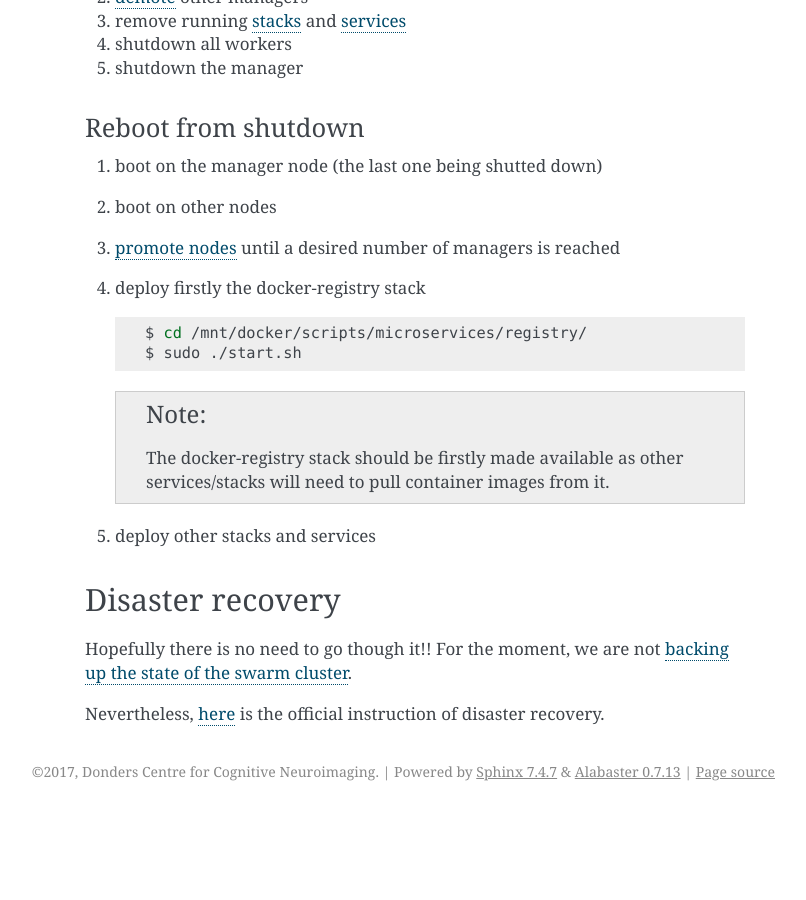
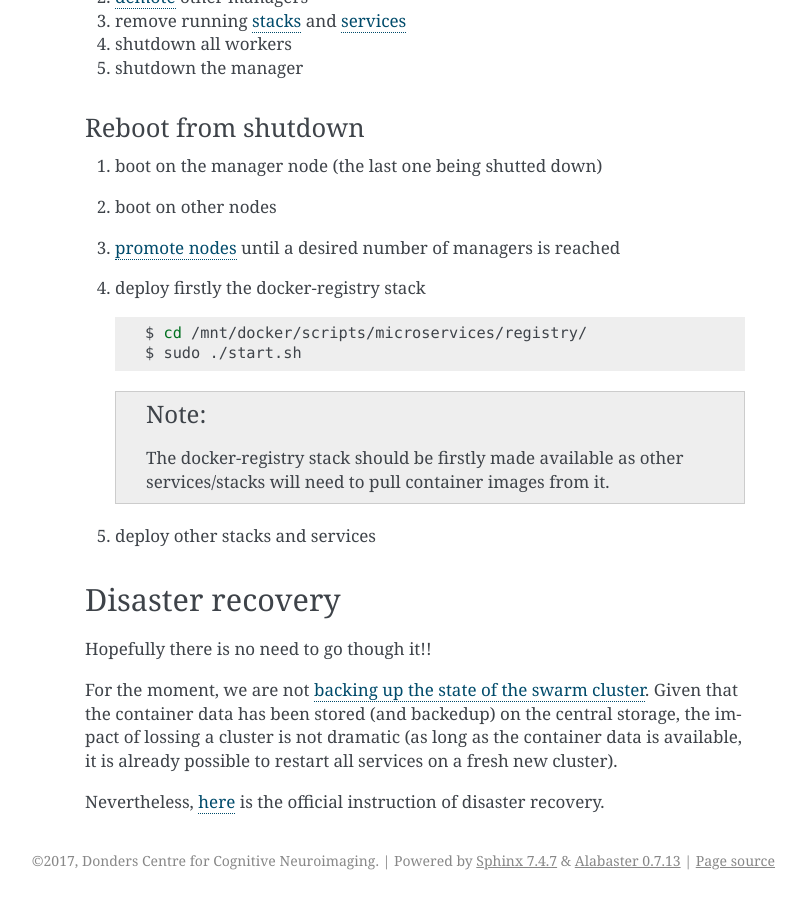
Before and after one commit to Donders-Institute/docker-swarm-setup, a Sphinx documentation site: the page built from doc/operation.rst, in a window 1280 px wide and 900 px high, scrolled down 6116 px. Shown: the whole window, without its empty margins (335-1141 px from the left). Built offline with Sphinx 7.4.7, drawn with Linux system fonts in a browser that asks for light colours; before the commit the page ends 6927 px from its top, so only the background shows below that.

Commit message:
Update operation.rst

```diff
--- a/doc/operation.rst
+++ b/doc/operation.rst
@@ -276,6 +276,8 @@ Reboot from shutdown
 Disaster recovery
 =================
 
-Hopefully there is no need to go though it!! For the moment, we are not `backing up the state of the swarm cluster <https://docs.docker.com/engine/swarm/admin_guide/#back-up-the-swarm>`_.
+Hopefully there is no need to go though it!!
+
+For the moment, we are not `backing up the state of the swarm cluster <https://docs.docker.com/engine/swarm/admin_guide/#back-up-the-swarm>`_.  Given that the container data has been stored (and backedup) on the central storage, the impact of lossing a cluster is not dramatic (as long as the container data is available, it is already possible to restart all services on a fresh new cluster).
 
 Nevertheless, `here <https://docs.docker.com/engine/swarm/admin_guide/#recover-from-disaster>`_ is the official instruction of disaster recovery.
```
